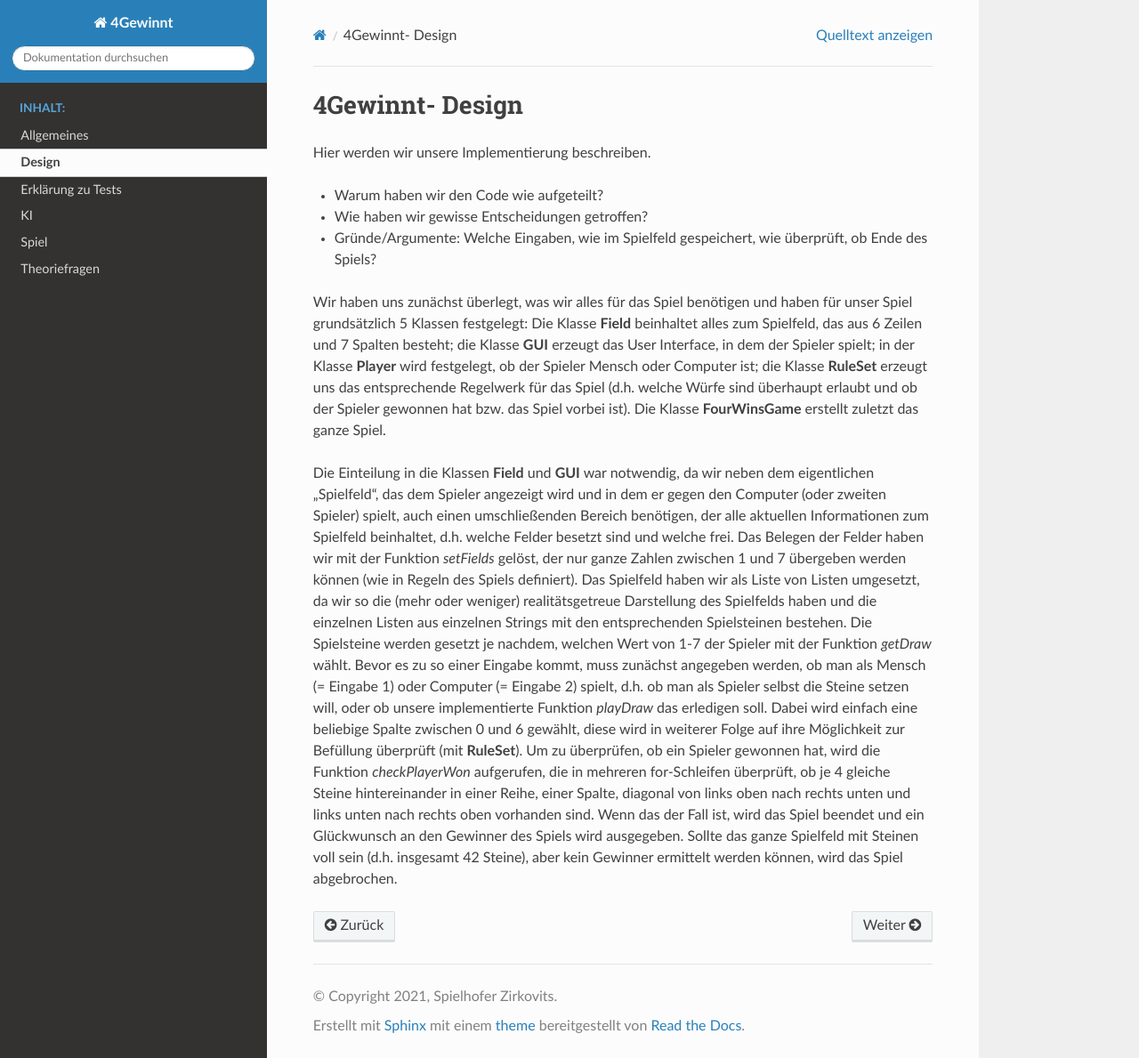
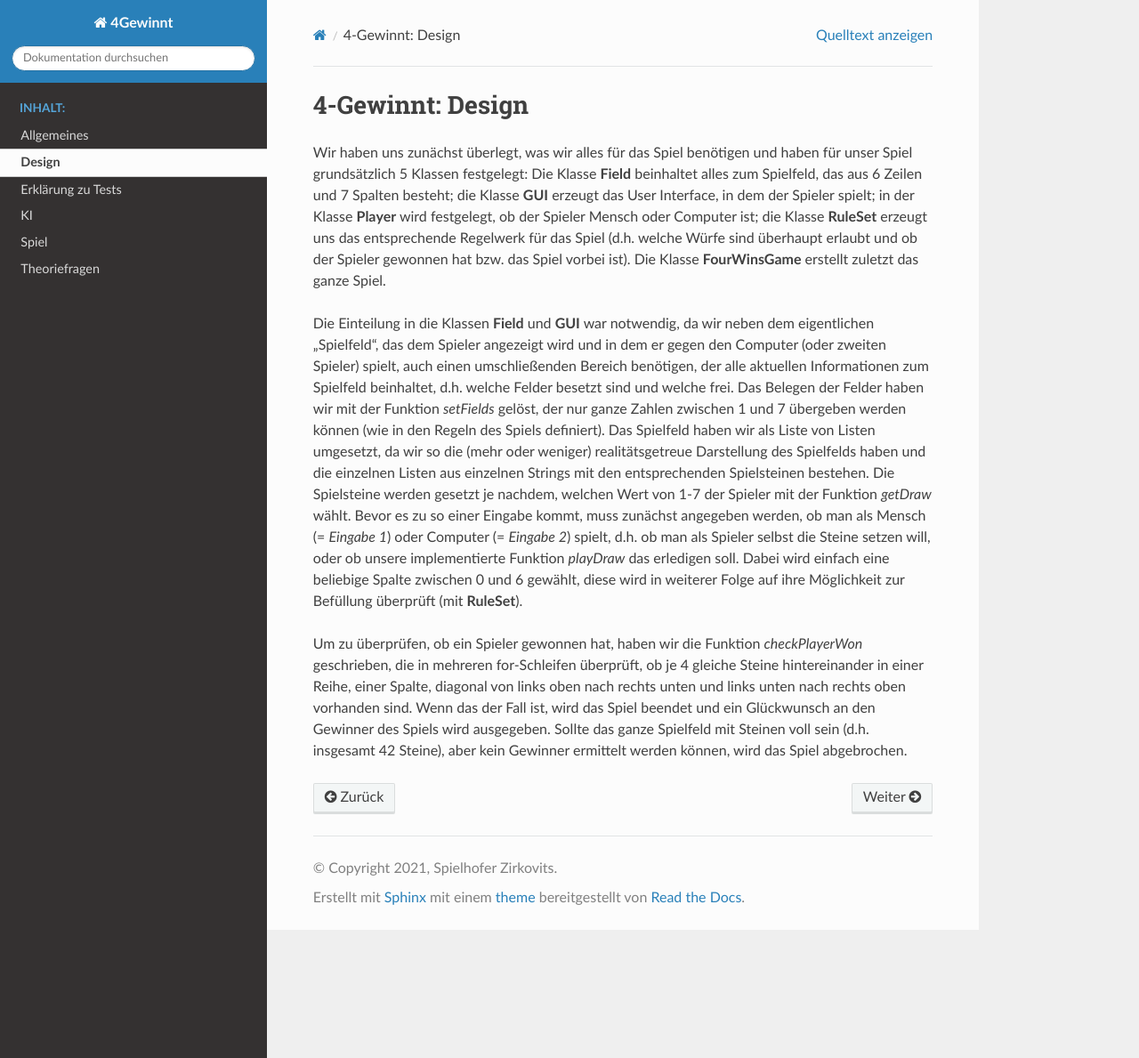
Before and after one commit to GabrielZirk/4gewinnt, a Sphinx documentation site: the page built from docs/source/design.md, in a window 1280 px wide and 1189 px high. Shown: the whole window at 89% size. Built offline with Sphinx 7.4.7 and the Read the Docs theme 2.0.0, drawn with Linux system fonts in a browser that asks for light colours; pages that are not in the unit, such as notebooks, are missing from menus.

Commit message:
dokumente erweitert

```diff
--- a/docs/source/allgemein.md
+++ b/docs/source/allgemein.md
@@ -1,3 +1,3 @@
-# Hallo zum Spiel 4Gewinnt!
+# Hallo zum Spiel 4-Gewinnt!
 
-Dieses Spiel ist zur allgemeine Erheiterung gedacht und kann in illusterer Runde aber auch trauter 2-Samkeit gespielt werden.
+Dieses Spiel ist zur allgemeine Erheiterung gedacht und kann in illusterer Runde aber auch trauter Zweisamkeit gespielt werden.
--- a/docs/source/design.md
+++ b/docs/source/design.md
@@ -1,12 +1,9 @@
-# 4Gewinnt- Design
+# 4-Gewinnt: Design
 
-Hier werden wir unsere Implementierung beschreiben.
-
-* Warum haben wir den Code wie aufgeteilt?
-* Wie haben wir gewisse Entscheidungen getroffen?
-* Gründe/Argumente: Welche Eingaben, wie im Spielfeld gespeichert, wie überprüft, ob Ende des Spiels?
 
 Wir haben uns zunächst überlegt, was wir alles für das Spiel benötigen und haben für unser Spiel grundsätzlich 5 Klassen festgelegt: Die Klasse **Field** beinhaltet alles zum Spielfeld, das aus 6 Zeilen und 7 Spalten besteht; die Klasse **GUI** erzeugt das User Interface, in dem der Spieler spielt; in der Klasse **Player** wird festgelegt, ob der Spieler Mensch oder Computer ist; die Klasse **RuleSet** erzeugt uns das entsprechende Regelwerk für das Spiel (d.h. welche Würfe sind überhaupt erlaubt und ob der Spieler gewonnen hat bzw. das Spiel vorbei ist). Die Klasse **FourWinsGame** erstellt zuletzt das ganze Spiel.
 
-Die Einteilung in die Klassen **Field** und **GUI** war notwendig, da wir neben dem eigentlichen „Spielfeld“, das dem Spieler angezeigt wird und in dem er gegen den Computer (oder zweiten Spieler) spielt, auch einen umschließenden Bereich benötigen, der alle aktuellen Informationen zum Spielfeld beinhaltet, d.h. welche Felder besetzt sind und welche frei. Das Belegen der Felder haben wir mit der Funktion *setFields* gelöst, der nur ganze Zahlen zwischen 1 und 7 übergeben werden können (wie in Regeln des Spiels definiert). Das Spielfeld haben wir als Liste von Listen umgesetzt, da wir so die (mehr oder weniger) realitätsgetreue Darstellung des Spielfelds haben und die einzelnen Listen aus einzelnen Strings mit den entsprechenden Spielsteinen bestehen. Die Spielsteine werden gesetzt je nachdem, welchen Wert von 1-7 der Spieler mit der Funktion *getDraw* wählt.
-Bevor es zu so einer Eingabe kommt, muss zunächst angegeben werden, ob man als Mensch (= Eingabe 1) oder Computer (= Eingabe 2) spielt, d.h. ob man als Spieler selbst die Steine setzen will, oder ob unsere implementierte Funktion *playDraw* das erledigen soll. Dabei wird einfach eine beliebige Spalte zwischen 0 und 6 gewählt, diese wird in weiterer Folge auf ihre Möglichkeit zur Befüllung überprüft (mit **RuleSet**). Um zu überprüfen, ob ein Spieler gewonnen hat, wird die Funktion *checkPlayerWon* aufgerufen, die in mehreren for-Schleifen überprüft, ob je 4 gleiche Steine hintereinander in einer Reihe, einer Spalte, diagonal von links oben nach rechts unten und links unten nach rechts oben vorhanden sind. Wenn das der Fall ist, wird das Spiel beendet und ein Glückwunsch an den Gewinner des Spiels wird ausgegeben. Sollte das ganze Spielfeld mit Steinen voll sein (d.h. insgesamt 42 Steine), aber kein Gewinner ermittelt werden können, wird das Spiel abgebrochen.
+Die Einteilung in die Klassen **Field** und **GUI** war notwendig, da wir neben dem eigentlichen „Spielfeld“, das dem Spieler angezeigt wird und in dem er gegen den Computer (oder zweiten Spieler) spielt, auch einen umschließenden Bereich benötigen, der alle aktuellen Informationen zum Spielfeld beinhaltet, d.h. welche Felder besetzt sind und welche frei. Das Belegen der Felder haben wir mit der Funktion *setFields* gelöst, der nur ganze Zahlen zwischen 1 und 7 übergeben werden können (wie in den Regeln des Spiels definiert). Das Spielfeld haben wir als Liste von Listen umgesetzt, da wir so die (mehr oder weniger) realitätsgetreue Darstellung des Spielfelds haben und die einzelnen Listen aus einzelnen Strings mit den entsprechenden Spielsteinen bestehen. Die Spielsteine werden gesetzt je nachdem, welchen Wert von 1-7 der Spieler mit der Funktion *getDraw* wählt.
+Bevor es zu so einer Eingabe kommt, muss zunächst angegeben werden, ob man als Mensch (= *Eingabe 1*) oder Computer (= *Eingabe 2*) spielt, d.h. ob man als Spieler selbst die Steine setzen will, oder ob unsere implementierte Funktion *playDraw* das erledigen soll. Dabei wird einfach eine beliebige Spalte zwischen 0 und 6 gewählt, diese wird in weiterer Folge auf ihre Möglichkeit zur Befüllung überprüft (mit **RuleSet**).
+
+Um zu überprüfen, ob ein Spieler gewonnen hat, haben wir die Funktion *checkPlayerWon* geschrieben, die in mehreren for-Schleifen überprüft, ob je 4 gleiche Steine hintereinander in einer Reihe, einer Spalte, diagonal von links oben nach rechts unten und links unten nach rechts oben vorhanden sind. Wenn das der Fall ist, wird das Spiel beendet und ein Glückwunsch an den Gewinner des Spiels wird ausgegeben. Sollte das ganze Spielfeld mit Steinen voll sein (d.h. insgesamt 42 Steine), aber kein Gewinner ermittelt werden können, wird das Spiel abgebrochen.
```
Also changed, not shown: docs/source/ki.md (+3 -1 lines), docs/source/test.md (+2 -4 lines), 1 other file.
